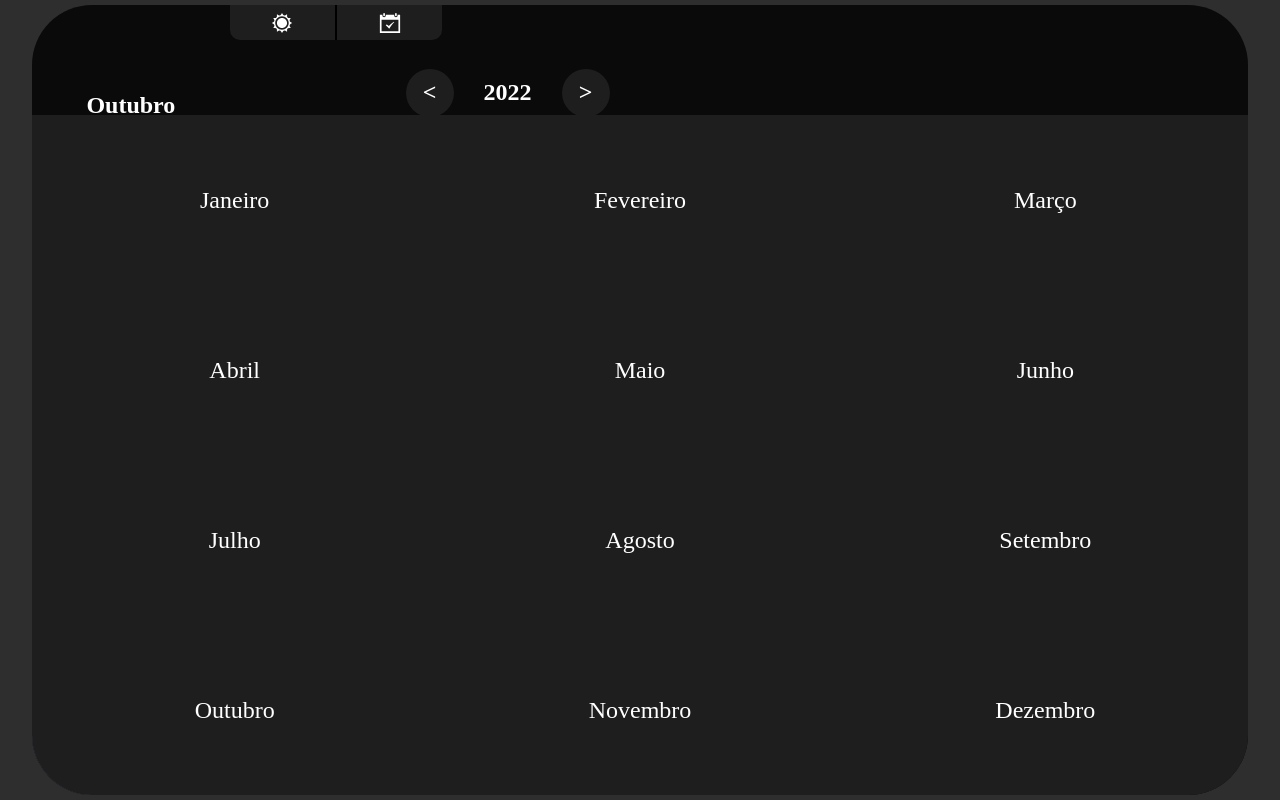
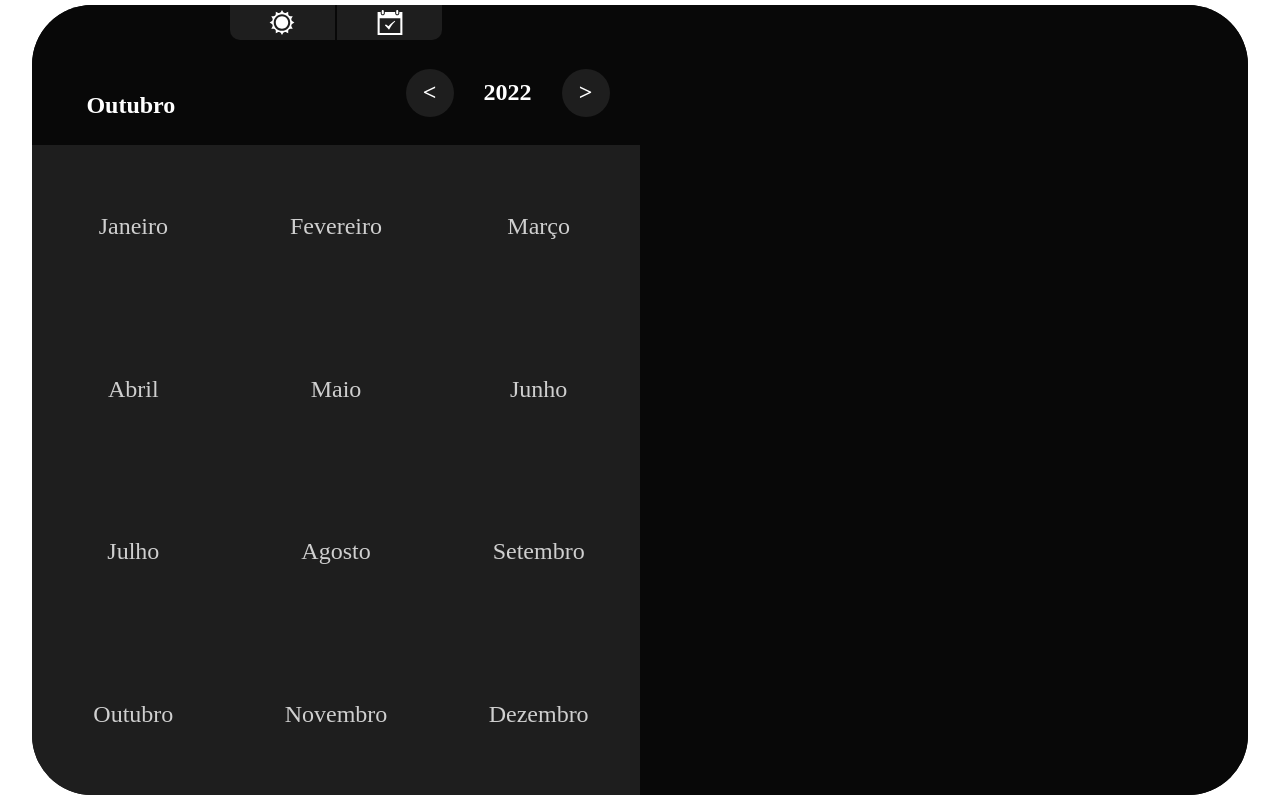
Before and after one commit to Flavio-Nassim-Bittar-Filho/Calendario, a plain HTML site: page index.html in a window 1280 px wide. Both pictures are taken after a click on the element "Outubro". Drawn offline with Linux system fonts and the light colour scheme.

Commit message:
refatorando css com tema dark

```diff
--- a/index.html
+++ b/index.html
@@ -10,16 +10,16 @@
 
     <body>
 
-        <div class='calendar'>
+        <div class='calendar calendar_dark '>
 
 
-            <nav class='control'>
+            <nav class='control control_dark'>
                 <ul>
                     <li>
                         <span class='month'>Mes</span>
                     </li>
 
-                    <li class='current'>
+                    <li class='current current_dark'>
                         <div class='theme'></div>
                         <div class='currentDate'></div>
                     </li>
@@ -34,7 +34,7 @@
 
 
 
-            <div class='months'>
+            <div class='months months_dark'>
                 <table class='tbMonth'>
                     <tbody>
                         <tr>
@@ -64,7 +64,7 @@
 
 
 
-            <table class='days'>
+            <table class='days days_dark'>
                 <thead>
                     <tr>
                         <th class='weekend'>Dom</th>
@@ -143,7 +143,7 @@
 
 
 
-            <div class='list'>
+            <div class='list list_dark'>
                 <div class='arrown'></div>
             </div>
         </div>
--- a/script/main.js
+++ b/script/main.js
@@ -198,9 +198,7 @@ const population = (calendar,elementD,dIndex) => {
 HTMLdays.forEach((day,dIndex) => day.addEventListener('click', () => {
     let startMonth = myCalendar.getMonth(HTMLmonth.textContent).startDay
     let endMonth = myCalendar.getMonth(HTMLmonth.textContent).length + startMonth
-    // let valueDay = myCalendar.getMonth(HTMLmonth.textContent).days[dIndex].day
 
-    // console.log(myCalendar.getMonth(myCalendar.getIndexMonth(HTMLmonth.textContent) + 1).month,myCalendar.getIndexMonth(HTMLmonth.textContent) + 1)
     if(dIndex < startMonth) {
         if((myCalendar.getIndexMonth(HTMLmonth.textContent) - 1) < 0) {
             myCalendar = calendar(myCalendar.setYear('back'))
--- a/style/main.css
+++ b/style/main.css
@@ -1,14 +1,18 @@
-/* importando rezetes */
+/* posicionamento dos elementos */
+
+
+/* importando  */
 @import url('normalize.css');
 @import url('reset.css');
+@import url('theme/dark.css');
 
-/* padroes do projeto */
+/* definido variaveis e padroes */
 :root {
     font-size: clamp(1rem,2vw,1.5rem);
     --bAno: 10vw;
     --boxCurrent: 35%;
-    --imgSize: 30%
-    max(20px);
+    --imgSize: 30% max(70%);
+
 }
 
 /* definindo 100% do display */
@@ -17,68 +21,65 @@ body {
     display: flex;
     justify-content: center;
     align-items: center;
-    background: #2e2e2e;
+
 }
+
 
 
 /* disposição dos elementos da agenda */
 .calendar {
+    overflow: hidden;
     width: 100%;
     height: 100%;
     display: grid;
     position: relative;
     grid-template-rows: 110px 10fr 0.5fr;
-    grid-template-areas:
-        'c'
-        'd'
-        'l';
-    background: #0a0a0a;
-    overflow: hidden;
+    grid-template-areas: 'c'
+                         'd'
+                         'l';
+
 }
 
 
-
-/* controles da agenda */
+/* posicionamento dos elementos da agenda */
 .control {
     position: relative;
     grid-area: c;
+    cursor: default;
+
 }
 
 .control ul {
     display: flex;
+    align-items: flex-end;
+    justify-content: space-between;
     margin: 0 auto;
-    align-items: flex-end;
     height: 80%;
     width: 90%;
-    justify-content: space-between;
+
 }
 
-.control ul li span {
-    margin: 0 1rem;
-    font-weight: bold;
-    color: white;
-}
-
+/* botoes da area de controle */
 .control ul li button {
     appearance: none;
     border: none;
     border-radius: 100%;
-    padding: 0;
     width: var(--bAno);
     height: var(--bAno);
     max-height: 2rem;
     max-width: 2rem;
     font-weight: bold;
-    color: white;
-    background: #1e1e1e;
+    padding: 0;
+    cursor: pointer;
+
 }
 
 .month {
     cursor: pointer;
+
 }
 
 .current {
-    background: #1e1e1e;
     position: absolute;
     display: flex;
     height: 25%;
@@ -86,17 +87,17 @@ body {
     width: var(--boxCurrent);
     top: 0;
     left: calc(50% - (var(--boxCurrent)/2));
+    cursor: pointer;
 }
 
 .theme {
     width: 50%;
-    border-right: 2px solid #000000;
     background: url('../img/brightness2.svg') center center no-repeat;
     background-size: var(--imgSize);
     border-radius: 0 0 0 10px;
     transition: all .5s ease-in-out;
+
 }
-
 
 .currentDate {
     width: 50%;
@@ -104,32 +105,19 @@ body {
     background-size: var(--imgSize);
     border-radius: 0 0 10px 0;
     transition: all .5s ease-in-out;
+
 }
 
 
-.currentDay {
-    background: #5c69a7;
-}
 
-.theme:hover {
-    background: white url('../img/brightness.svg') center center no-repeat;
-    background-size: var(--imgSize);
-
-}
-
-.currentDate:hover {
-    background: white url('../img/calendar.svg') center center no-repeat;
-    background-size: var(--imgSize);
-}
-
+/* area das dos meses  */
 .months {
+    width: 100%;
     height: calc(100% - 110px);
-    width: 100%;
-    background: #1e1e1e;
     position: absolute;
-    z-index: 1;
     right: 100%;
     bottom: 0;
+    z-index: 1;
     transition: right 1s ease-in-out;
 }
 
@@ -141,50 +129,34 @@ body {
     height: 100%;
     width: 100%;
     table-layout: fixed;
+
 }
 
 
 
-
-/* tabela das datas */
+/* area dos dias */
 .days {
     table-layout: fixed;
     width: 100%;
     grid-area: d;
+
 }
 
 th,td {
     text-align: center;
-    color: white;
     vertical-align: middle;
+    cursor: default;
 }
-
-.weekend {
-    color: #ca1e1e;
-}
-
 
 th {
     font-weight: bold;
+    padding-top: 2.5%;
+
 }
 
 td {
     width: 100%;
     position: relative;
-    transition: all .5s ease-out;
-}
-
-.anotherMonth {
-    color: #2e2e2e;
-}
-
-td:hover  {
-    background-color: #b7b7b7;
-    color: #0a0a0a;
-}
-
-td.weekend:hover {
-    background-color: #ca1e1e;
 }
 
 
@@ -197,15 +169,17 @@ td.weekend:hover {
 .arrown {
     position: absolute;
     top: 10px;
-    right: 50%;
-    width: 3vw;
-    height: 3vw;
-    max-width: 0.5rem;
-    max-height: 0.5rem;
+    right: calc(50% - 0.25rem);
+    width: 0.5rem;
+    height: 0.5rem;
     border-top: 2px solid white;
     border-right: 2px solid white;
     transform: rotate(-45deg);
 }
+
+
+
+/* tamanhos de telas */
 
 @media (min-width: 650px) and (max-width: 999px){
     .calendar {
@@ -237,6 +211,8 @@ td.weekend:hover {
 
 }
 
+
+
 @media (min-width: 1000px) {
     .calendar {
         max-height: 790px;
@@ -247,13 +223,27 @@ td.weekend:hover {
         grid-template-areas:
             'c l'
             'd l';
+
     }
+
+    .months {
+        width: 50%;
+        height: calc(100% - 140px);
+
+    }
+
+    .months-active {
+        right: 50%;
+    }
+
     .arrown {
         display: none;
+
     }
 
     tr:nth-child(6) td:nth-child(1) {
         border-bottom-left-radius: 60px;
+
     }
 
 }
--- /dev/null
+++ b/style/theme/dark.css
@@ -0,0 +1,151 @@
+/* dark theme */
+
+
+/* cor de fundo da agenda */
+.calendar_dark {
+    background: #0f0f0f;
+
+}
+
+
+/* cor da area do controle dos meses e ano */
+.control_dark {
+    background: #080808;
+    color: #ffffff;
+    font-weight: bold;
+    transition: all .5s ease-out;
+
+}
+
+.control_dark span {
+    margin: 0 1rem;
+}
+
+.control_dark .month {
+    transition: all .5s ease-out;
+
+}
+
+.control_dark .month:hover {
+    color: #080808;
+    font-weight: bold;
+    filter: drop-shadow(0px 0px 3px #ffffff);
+
+}
+
+.control_dark ul li button {
+    background: #1e1e1e;
+    color: #ffffff;
+    transition: all .5s ease-out;
+
+}
+
+.control_dark ul li button:hover {
+    background: #ffffff;
+    color: #1e1e1e;
+
+}
+
+
+
+/* cor da area de tem e data atual */
+.current_dark {
+    background: #1e1e1e;
+
+}
+
+.current_dark .theme {
+    border-right: 2px solid #080808;
+
+}
+
+.current_dark .theme:hover {
+    background: #ffffff url('../../img/brightness.svg') center center no-repeat;
+    background-size: var(--imgSize);
+
+}
+
+.current_dark .currentDate:hover {
+    background: #ffffff url('../../img/calendar.svg') center center no-repeat;
+    background-size: var(--imgSize);
+
+}
+
+/* area dos meses */
+
+.months_dark {
+    background: #1e1e1e;
+
+}
+
+.months_dark td {
+    transition: all .5s ease-out;
+
+}
+
+.months_dark td:hover {
+    color: #080808;
+    font-weight: bold;
+    border-radius: 10px;
+    background-color: #2e2e2e30;
+    filter: drop-shadow(0px 0px 3px #ffffff);
+
+}
+
+
+/* area dos dias */
+
+/* dia atual efeito */
+.days_dark .currentDay {
+    background: #0f0f0f0d;
+    color: #ffffff;
+    font-weight: bold;
+    filter: drop-shadow(0px 0px 6px #ffffff);
+
+}
+
+.days_dark th,td {
+    color: #cfcfcf;
+
+}
+
+.days_dark td {
+    border-radius: 10px;
+    transition: all .5s ease-out;
+
+}
+
+.days_dark td:hover  {
+    background-color: #cfcfcf;
+    color: #0f0f0f;
+
+}
+
+/* finais de semana */
+.weekend {
+    color: #ca1e1e;
+}
+
+td.weekend:hover {
+    color: #0f0f0f;
+    background-color: #ca1e1e;
+}
+
+.anotherMonth {
+    color: #2e2e2e;
+
+}
+
+td.anotherMonth:hover {
+    color: #cfcfcf;
+    background-color: #2e2e2e30;
+
+}
+
+
+/* area da lista */
+
+.list_dark {
+    background: #080808;
+
+}
```
